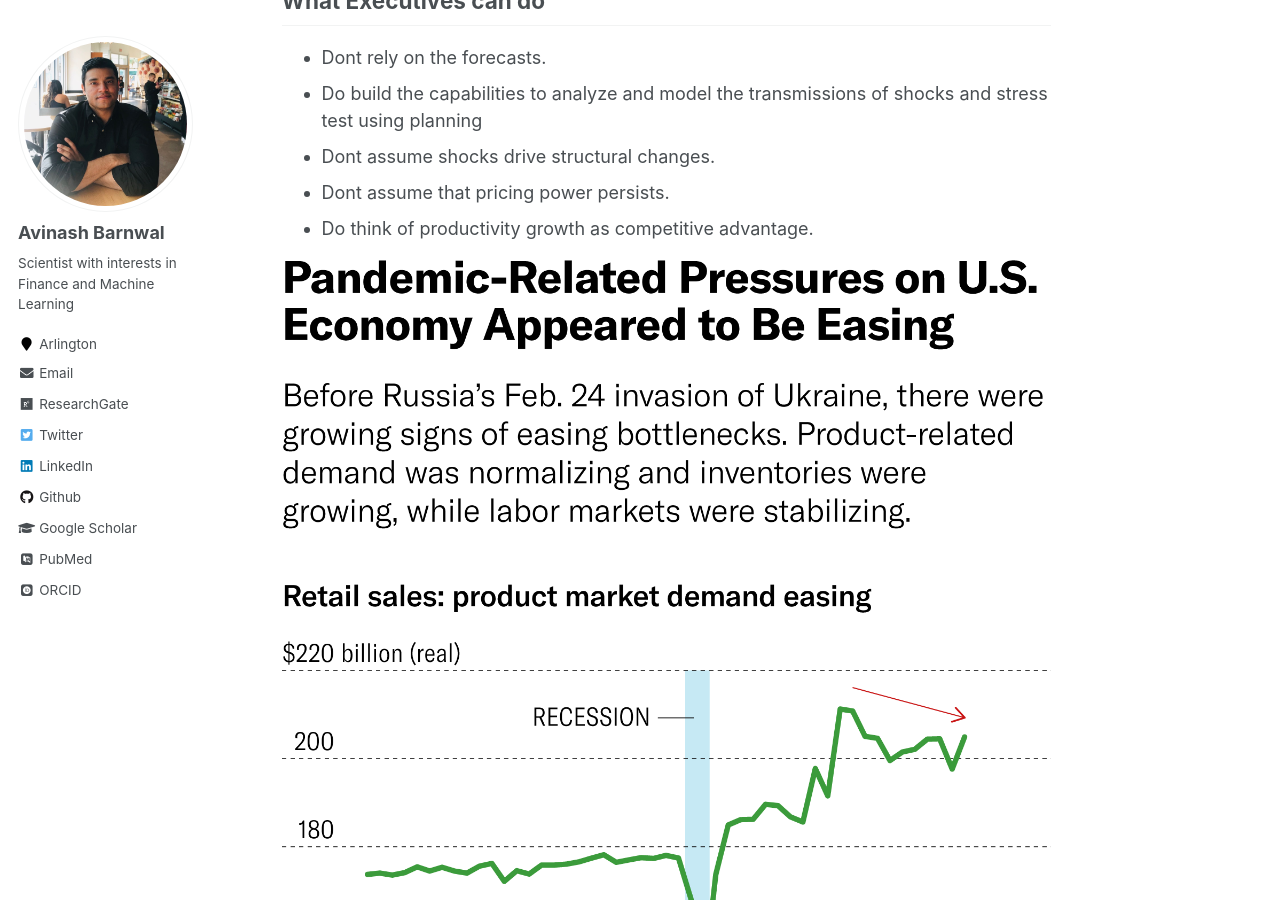
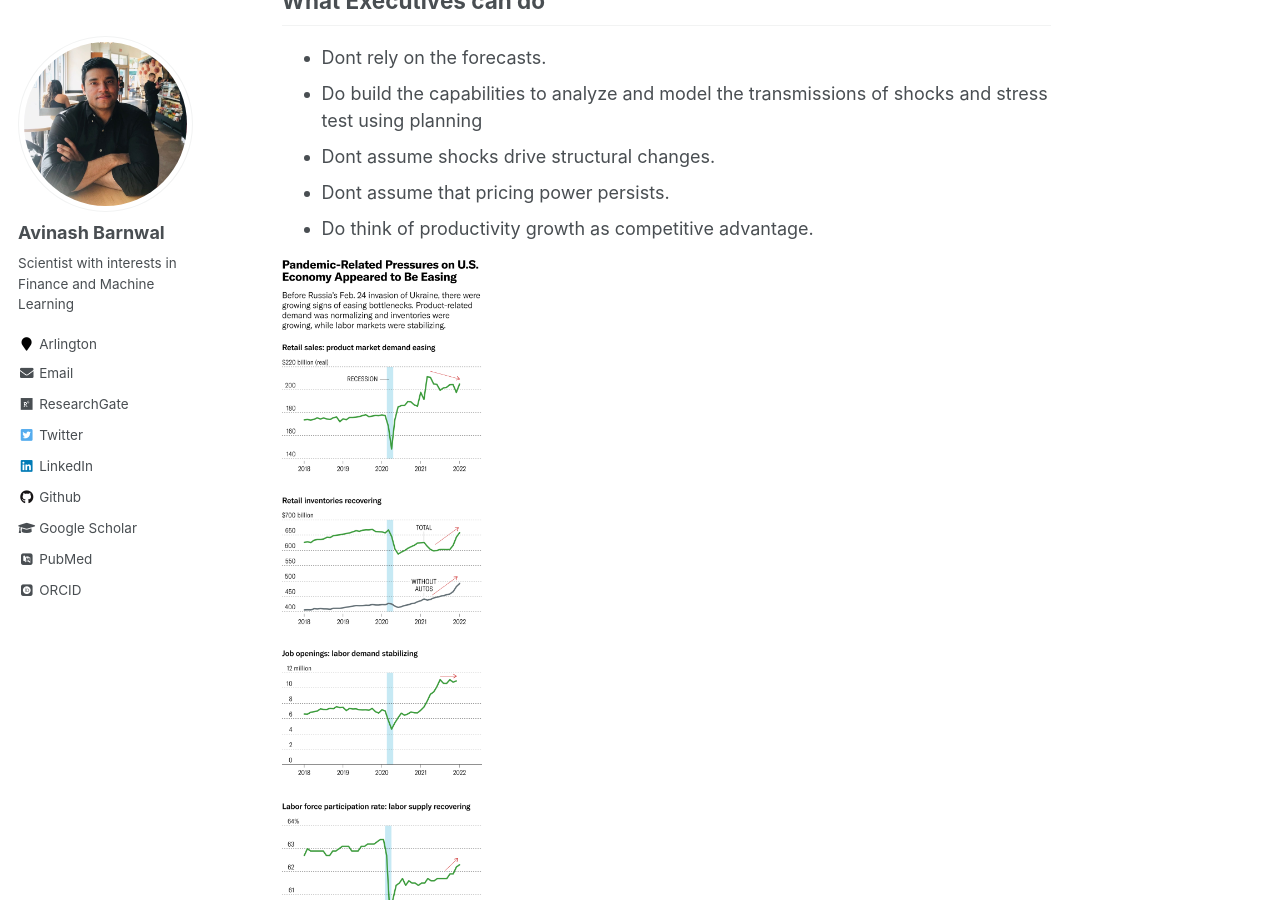
Before and after one commit to avinashbarnwal/avinashbarnwal.github.io, a Jekyll site: the page built from _posts/2022-03-20-recession-usa.md, in a window 1280 px wide and 900 px high, scrolled down 1458 px. Built offline with Jekyll 4.4.1, drawn with Linux system fonts in a browser that asks for light colours; some web fonts are replaced.

Commit message:
Update 2022-03-20-recession-usa.md

```diff
--- a/_posts/2022-03-20-recession-usa.md
+++ b/_posts/2022-03-20-recession-usa.md
@@ -43,4 +43,4 @@
 - Dont assume that pricing power persists.
 - Do think of productivity growth as competitive advantage.
 
-[<img src="../images/risk_us_economy/W220310_CARLSSON_ECONOMY_PEAK_ECONOMIC_PRESSURE_360.png" width="1000" height="1000"/>](../images/risk_us_economy/W220310_CARLSSON_ECONOMY_PEAK_ECONOMIC_PRESSURE_360.png)
+[<img src="../images/risk_us_economy/W220310_CARLSSON_ECONOMY_PEAK_ECONOMIC_PRESSURE_360.png" width="200" height="200"/>](../images/risk_us_economy/W220310_CARLSSON_ECONOMY_PEAK_ECONOMIC_PRESSURE_360.png)
```
